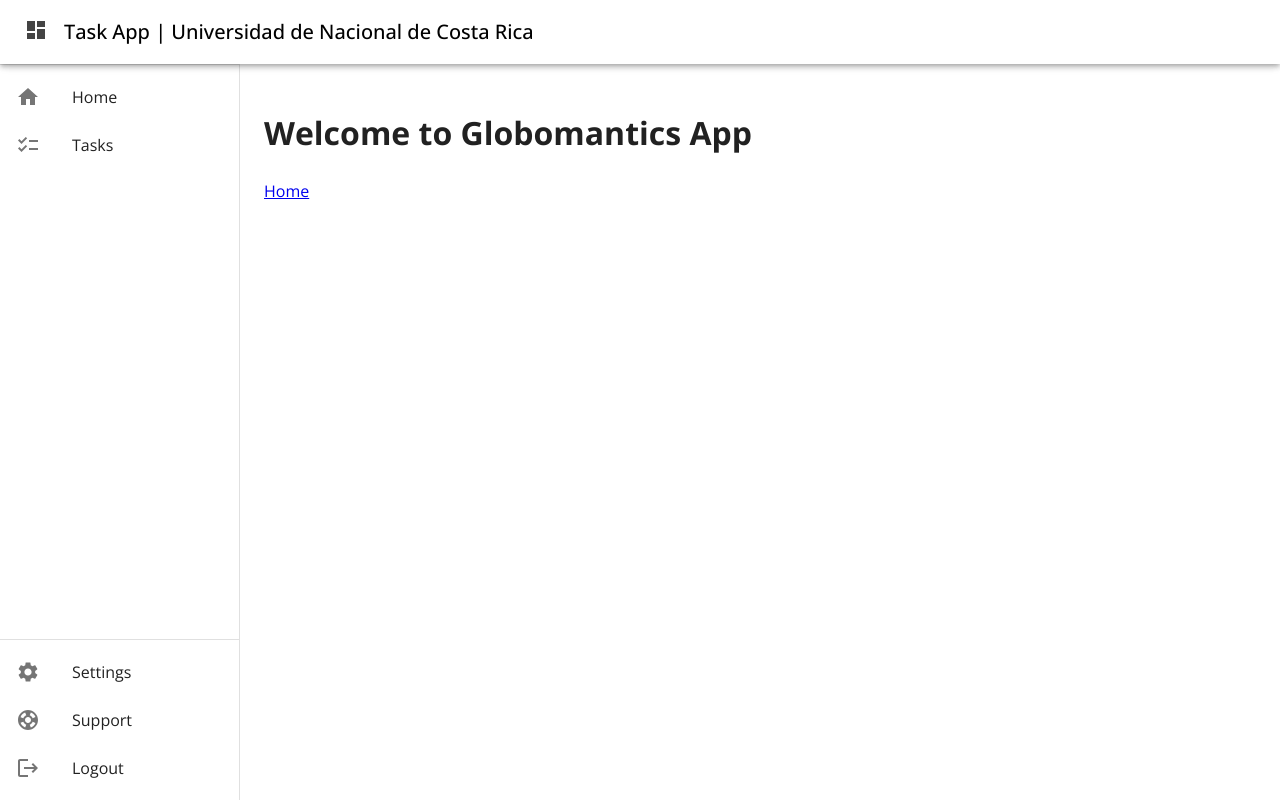
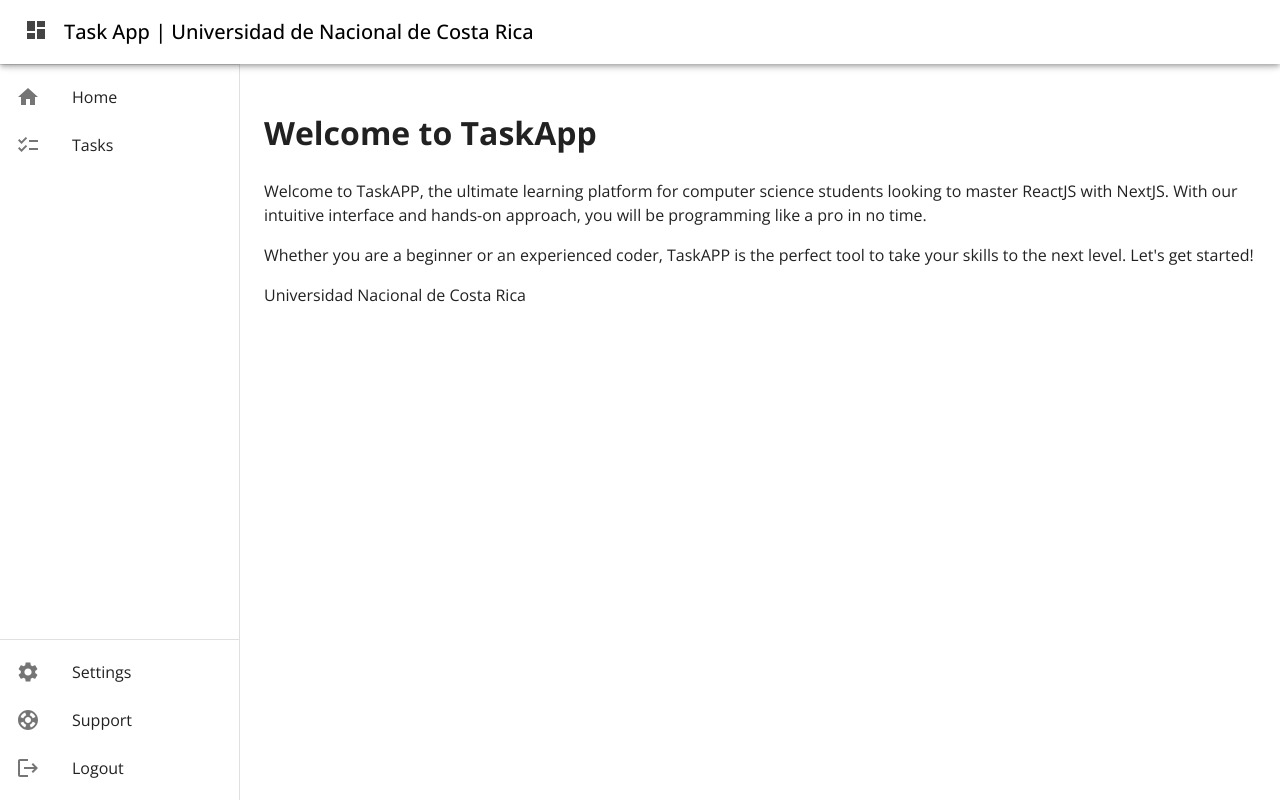
Before and after one commit to una-eif509-desarrolloweb-master/taskapp-frontend-web-nextjs, a Next.js app: page / in a window 1280 px wide. Built offline with nearby package versions, Linux system fonts and the light colour scheme.

Commit message:
Important updates

```diff
--- a/app/page.js
+++ b/app/page.js
@@ -1,10 +1,18 @@
-import Link from "next/link";
-
 export default function Page() {
-  return (
-      <>
-        <h1>Welcome to Globomantics App</h1>
-        <Link href="/">Home</Link>
-      </>
-  );
+    return (
+        <>
+            <h1>Welcome to TaskApp</h1>
+            <p>Welcome to TaskAPP, the ultimate learning platform for computer science students looking to master
+                ReactJS
+                with NextJS. With our intuitive interface and hands-on approach, you will be programming like a pro in
+                no
+                time.
+            </p>
+            <p>Whether you are a beginner or an experienced coder, TaskAPP is the perfect tool to take your skills to
+                the
+                next level.
+                Let's get started!</p>
+            <p>Universidad Nacional de Costa Rica</p>
+        </>
+    );
 }
```
Also changed, not shown: 3 other files (tests, documents, lock files or other folders).
